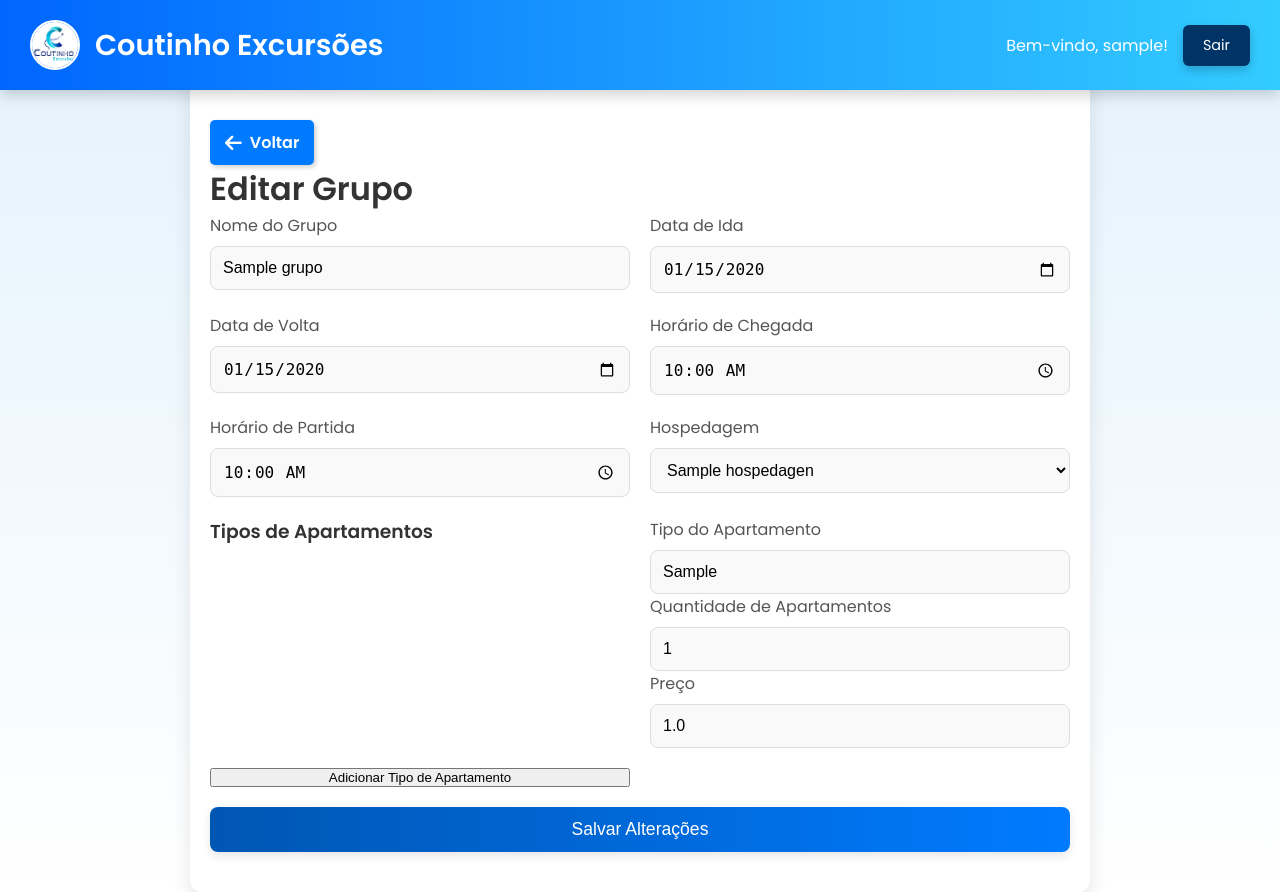
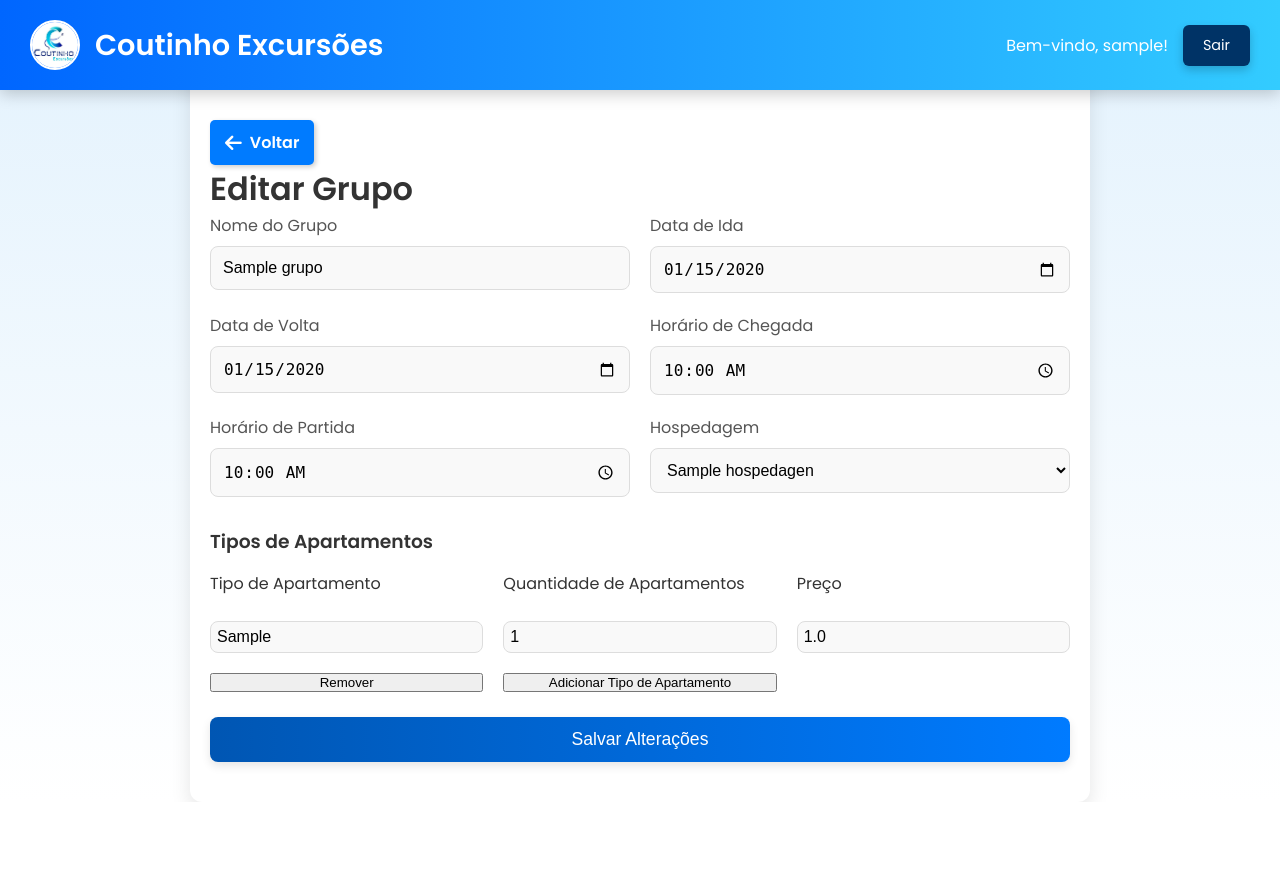
Before and after one commit to MoacyrSG/Sistema-Gestao, a Flask app: page /editar_grupo/1 in a window 1280 px wide. After the commit the page ends 802 px from the top, so only its background shows below. Run offline with Flask 3, Linux system fonts and the light colour scheme; a user stored in the database is signed in; tables that the repository leaves empty hold one stand-in row (values such as "Sample post"); some libraries are stand-ins or nearby versions.

Commit message:
Update editar_grupo.html

```diff
--- a/app/templates/editar_grupo.html
+++ b/app/templates/editar_grupo.html
@@ -86,10 +86,38 @@
         }
 
         /* Formulário */
-        form {
+        .form-grid-duas-colunas {
             display: grid;
             grid-template-columns: repeat(2, 1fr);
             gap: 20px;
+            margin-bottom: 30px;
+        }
+
+        .form-uma-coluna {
+            display: flex;
+            flex-direction: column;
+            gap: 15px;
+        }
+
+        /* Linha com 3 colunas iguais */
+        .linha-apartamento {
+            display: grid;
+            grid-template-columns: repeat(3, 1fr);
+            gap: 20px;
+            margin-bottom: 10px;
+            align-items: end;
+        }
+
+        /* Estilo padrão dos campos */
+        .input-igual {
+            width: 100%;
+            padding: 6px;
+            box-sizing: border-box;
+        }
+
+        .coluna {
+            display: flex;
+            flex-direction: column;
         }
 
         label {
@@ -213,25 +241,38 @@
 
     <script>
         function addApartamento() {
-            let container = document.getElementById("tipos-apartamentos");
-            let index = container.children.length;
-            let csrfToken = "{{ form.csrf_token._value() }}";  // Obtém o valor do token CSRF
+            const container = document.getElementById("tipos-apartamentos");
+            const index = container.querySelectorAll('.linha-apartamento').length;
+            const csrfToken = "{{ form.csrf_token._value() }}";
 
-            let template = `
-                <div class="apartamento-item">
+            const template = `
+                <div class="linha-apartamento">
                     <input type="hidden" name="tipos_apartamentos-${index}-csrf_token" value="${csrfToken}">
 
-                    <label for="tipos_apartamentos-${index}-tipo_apart">Tipo:</label>
-                    <input type="text" name="tipos_apartamentos-${index}-tipo_apart" required>
+                    <div class="coluna">
+                        <label for="tipos_apartamentos-${index}-tipo_apart" class="sr-only">Tipo</label>
+                        <input type="text" name="tipos_apartamentos-${index}-tipo_apart" class="input-igual">
+                    </div>
 
-                    <label for="tipos_apartamentos-${index}-qtd_apart">Quantidade:</label>
-                    <input type="number" name="tipos_apartamentos-${index}-qtd_apart" required min="1">
+                    <div class="coluna">
+                        <label for="tipos_apartamentos-${index}-qtd_apart" class="sr-only">Quantidade</label>
+                        <input type="number" name="tipos_apartamentos-${index}-qtd_apart" class="input-igual">
+                    </div>
 
-                    <label for="tipos_apartamentos-${index}-preco">Preço:</label>
-                    <input type="number" step="0.01" name="tipos_apartamentos-${index}-preco" required>
+                    <div class="coluna">
+                        <label for="tipos_apartamentos-${index}-preco" class="sr-only">Preço</label>
+                        <input type="number" step="0.01" name="tipos_apartamentos-${index}-preco" class="input-igual">
+                    </div>
+
+                    <button type="button" class="btn-remove-hospede" onclick="removerApart(this)">Remover</button>
                 </div>
             `;
+
             container.insertAdjacentHTML('beforeend', template);
+        }
+
+        function removerApart(button) {
+            button.parentElement.remove();
         }
     </script>
 </head>
@@ -254,6 +295,8 @@
         <form method="POST" action="{{ url_for('main.editar_grupo', id=grupo.id) }}">
             {{ form.hidden_tag() }}
 
+            <!-- Seção com duas colunas -->
+            <div class="form-grid-duas-colunas">
                 <div>
                     {{ form.nome.label }}
                     {{ form.nome(size=50) }}
@@ -261,7 +304,6 @@
                         <span style="color: red;">[{{ error }}]</span>
                     {% endfor %}
                 </div>
-
                 <div>
                     {{ form.data_ida.label }}
                     {{ form.data_ida() }}
@@ -269,7 +311,6 @@
                         <span style="color: red;">[{{ error }}]</span>
                     {% endfor %}
                 </div>
-
                 <div>
                     {{ form.data_volta.label }}
                     {{ form.data_volta() }}
@@ -277,7 +318,6 @@
                         <span style="color: red;">[{{ error }}]</span>
                     {% endfor %}
                 </div>
-
                 <div>
                     {{ form.horario_chegada.label }}
                     {{ form.horario_chegada() }}
@@ -285,7 +325,6 @@
                         <span style="color: red;">[{{ error }}]</span>
                     {% endfor %}
                 </div>
-
                 <div>
                     {{ form.horario_partida.label }}
                     {{ form.horario_partida() }}
@@ -293,7 +332,6 @@
                         <span style="color: red;">[{{ error }}]</span>
                     {% endfor %}
                 </div>
-
                 <div>
                     {{ form.hospedagem_id.label }}
                     {{ form.hospedagem_id() }}
@@ -301,21 +339,46 @@
                         <span style="color: red;">[{{ error }}]</span>
                     {% endfor %}
                 </div>
+            </div>
 
+            <div class="form-uma-coluna">
                 <h3>Tipos de Apartamentos</h3>
+
+                <!-- Cabeçalho opcional -->
+                <div class="linha-apartamento">
+                    <div class="coluna">Tipo de Apartamento</div>
+                    <div class="coluna">Quantidade de Apartamentos</div>
+                    <div class="coluna">Preço</div>
+                </div>
+
+                <!-- Itens -->
                 <div id="tipos-apartamentos">
                     {% for subform in form.tipos_apartamentos %}
-                    <div class="apartamento-item">
+                        <div class="linha-apartamento">
                             {{ subform.hidden_tag() }}
-                        {{ subform.tipo_apart.label }} {{ subform.tipo_apart(size=30) }}
-                        {{ subform.qtd_apart.label }} {{ subform.qtd_apart(size=5) }}
-                        {{ subform.preco.label }} {{ subform.preco(size=10) }}
+
+                            <div class="coluna">
+                                {{ subform.tipo_apart.label(class="sr-only") }}
+                                {{ subform.tipo_apart(class="input-igual") }}
+                            </div>
+
+                            <div class="coluna">
+                                {{ subform.qtd_apart.label(class="sr-only") }}
+                                {{ subform.qtd_apart(class="input-igual") }}
+                            </div>
+
+                            <div class="coluna">
+                                {{ subform.preco.label(class="sr-only") }}
+                                {{ subform.preco(class="input-igual") }}
+                            </div>
+
+                            <button type="button" class="btn btn-danger" onclick="removerApart(this)">Remover</button>
+                            <button type="button" class="btn btn-success" onclick="addApartamento()">Adicionar Tipo de Apartamento</button>
                         </div>
                     {% endfor %}
                 </div>
-
-            <button type="button" onclick="addApartamento()">Adicionar Tipo de Apartamento</button>
                 <button type="submit" class="btn-submit">Salvar Alterações</button>
+            </div>
         </form>
     </main>
 </body>
```
Lines whose indentation alone changed are shown as unchanged.
